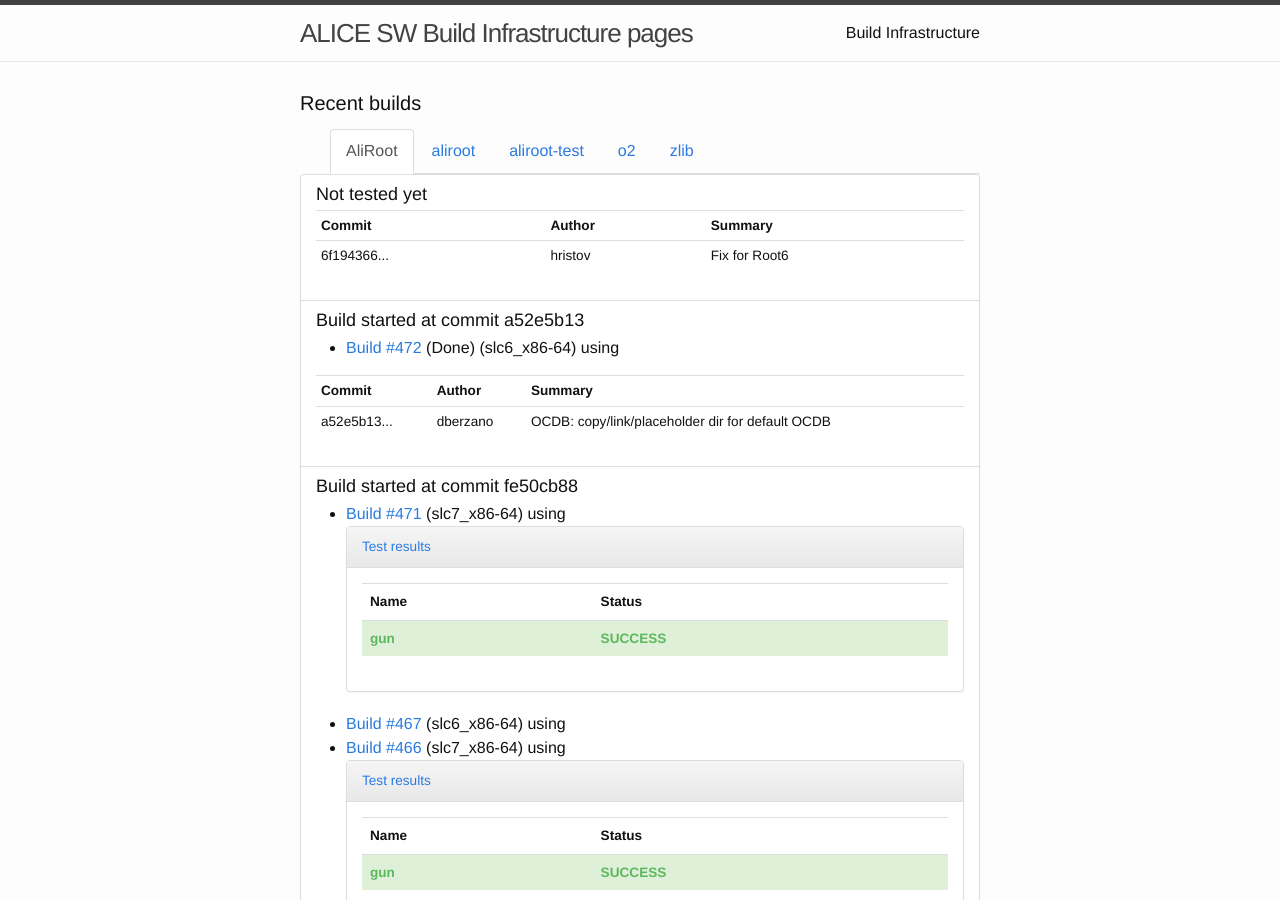
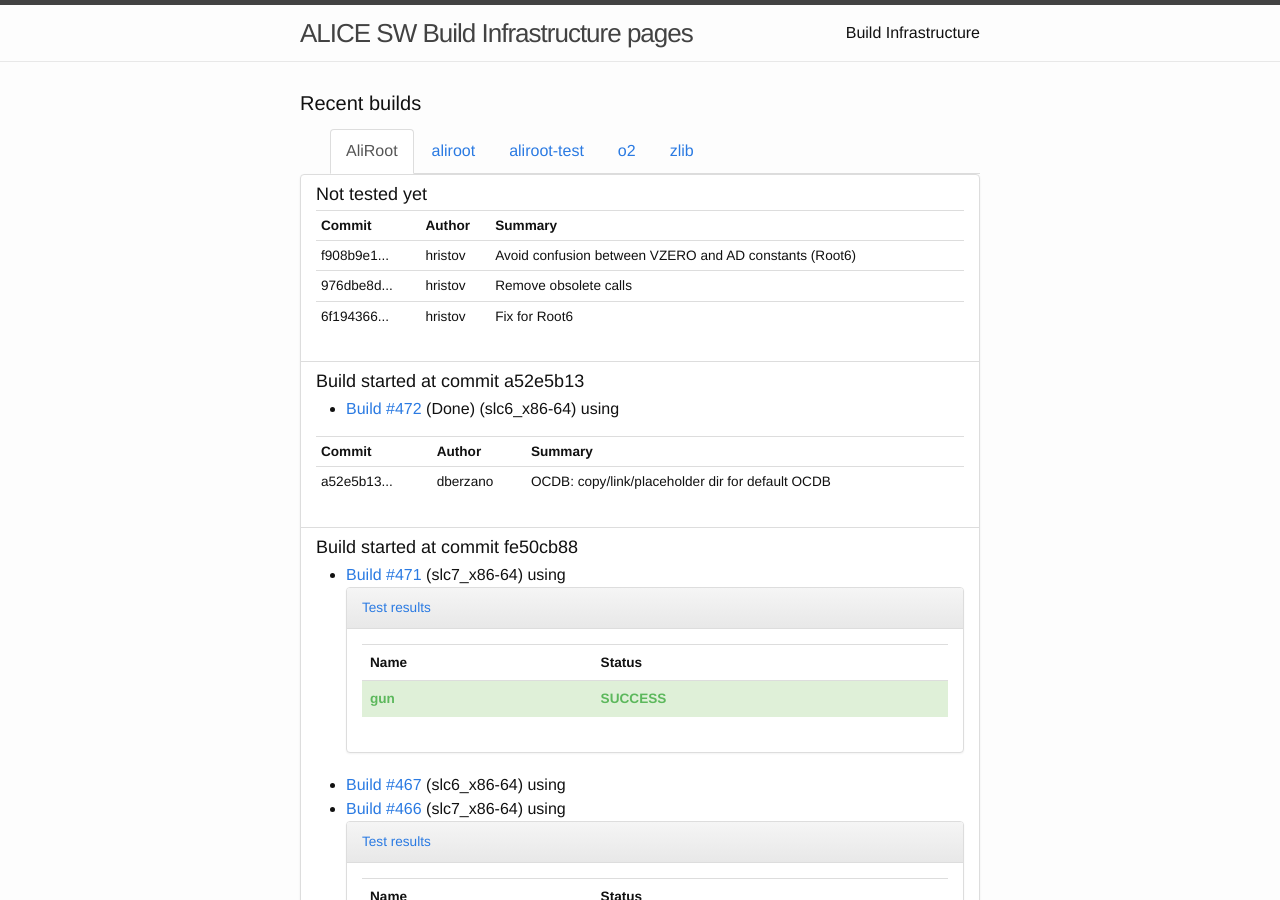
Before and after one commit to alisw/alisw.github.io, a Jekyll site: the page built from index.html, in a window 1280 px wide and 900 px high. Built offline with Jekyll 4.4.1, drawn with Linux system fonts in a browser that asks for light colours; nearby versions of some CDN libraries.

Commit message:
Updated results.

```diff
--- a/_data/commits-aliroot-master.yaml
+++ b/_data/commits-aliroot-master.yaml
@@ -1,3 +1,13 @@
+-
+ commit: "f908b9e14bb860687cc9900c97cbd0e59d83dab2"
+ message: >-
+    Avoid confusion between VZERO and AD constants (Root6)
+ author: !!str hristov
+-
+ commit: "976dbe8d3f99ee91dc1ce7f0c30c84e1d8ca70ca"
+ message: >-
+    Remove obsolete calls
+ author: !!str hristov
 -
  commit: "6f194366d45af8c09e2d2d73ef3725c0723d1c2a"
  message: >-
```
